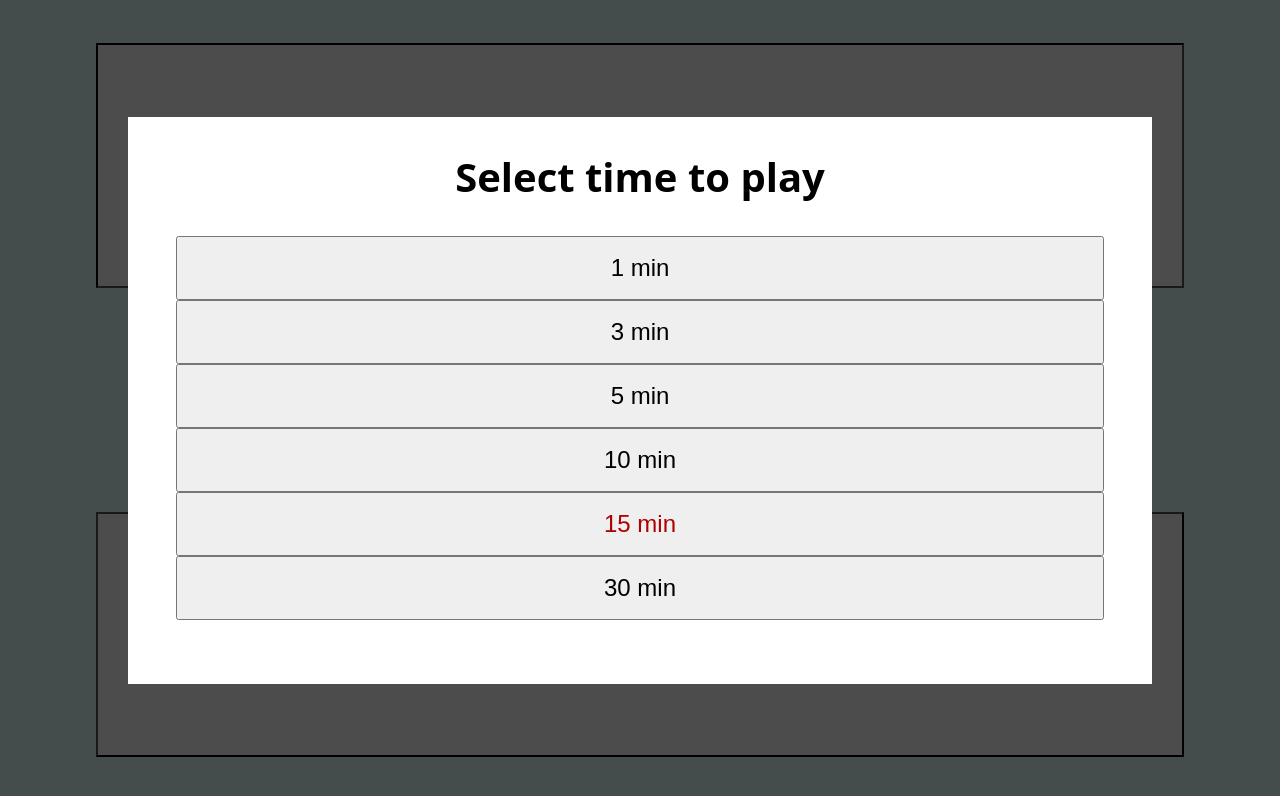
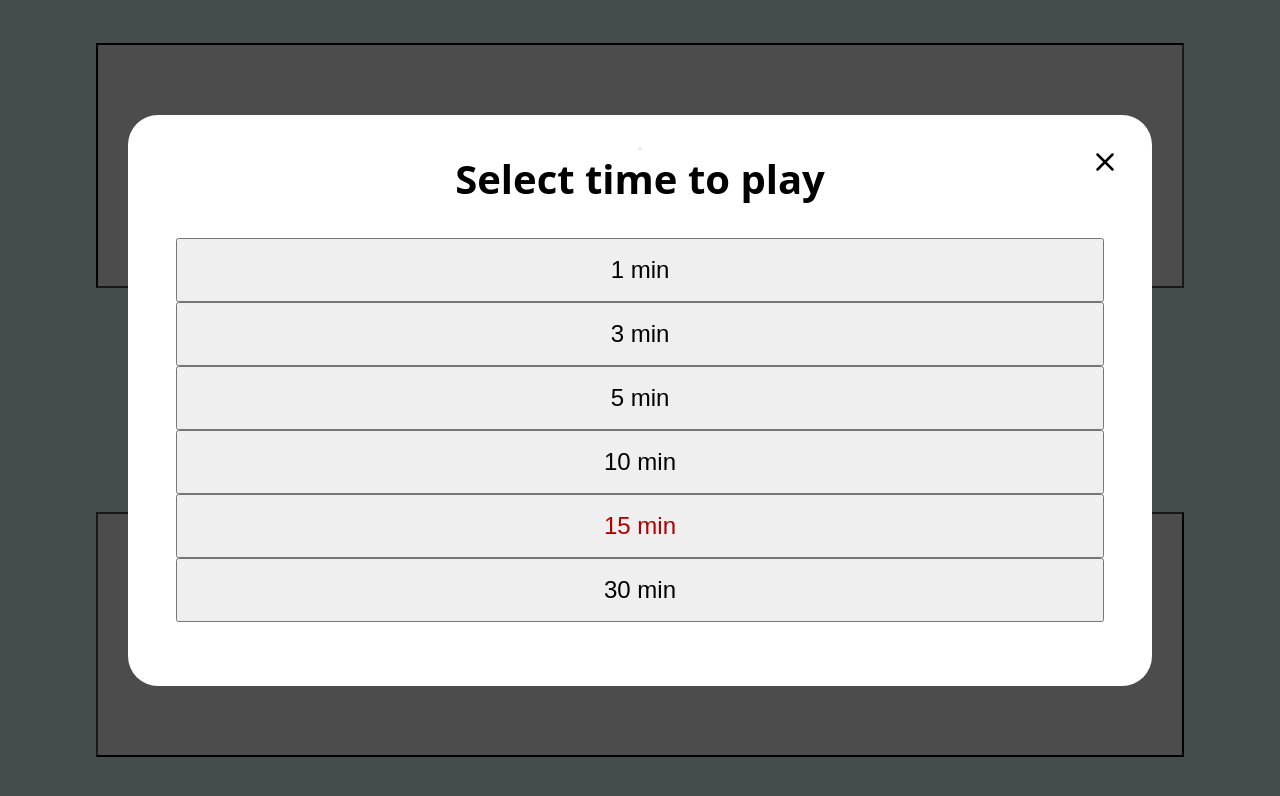
Before and after one commit to JavierMolines/chess-clock, a Next.js app: page / in a window 1280 px wide. Both pictures are taken after a click on the button 640 px from the left and 399 px from the top of the page. Shown: the top 796 px of the page. Built offline with nearby package versions, Linux system fonts and the light colour scheme.

Commit message:
Add close modal button

```diff
--- a/app/component/ModalSelection/index.css
+++ b/app/component/ModalSelection/index.css
@@ -25,9 +25,11 @@
 }
 
 .cardOptions {
+    position: relative;
     width: 80%;
     background-color: white;
     align-items: center;
+    border-radius: 30px;
 }
 
 .buttonOptionSelect {
@@ -41,3 +43,11 @@
 .optionSelectTime {
     color: rgb(173, 1, 1);
 }
+
+.closeIcon {
+    cursor: pointer;
+    position: absolute;
+    top: 2rem;
+    right: 2rem;
+    width: 30px;
+}
--- a/app/component/ModalSelection/index.tsx
+++ b/app/component/ModalSelection/index.tsx
@@ -17,6 +17,10 @@ export const ModalSelection = ({ callback }: IModelSelect) => {
 	return (
 		<section className="modalSelection flex">
 			<main className="cardOptions flex spacesPadding">
+				<button onClick={() => callback()} type="button">
+					<img className="closeIcon" src="/close.svg" alt="not found" />
+				</button>
+
 				<h2>Select time to play</h2>
 				<div className="flex spacesPadding maxWidth">
 					{times.map((time) => (
```
Also changed, not shown: public/close.svg (added).
